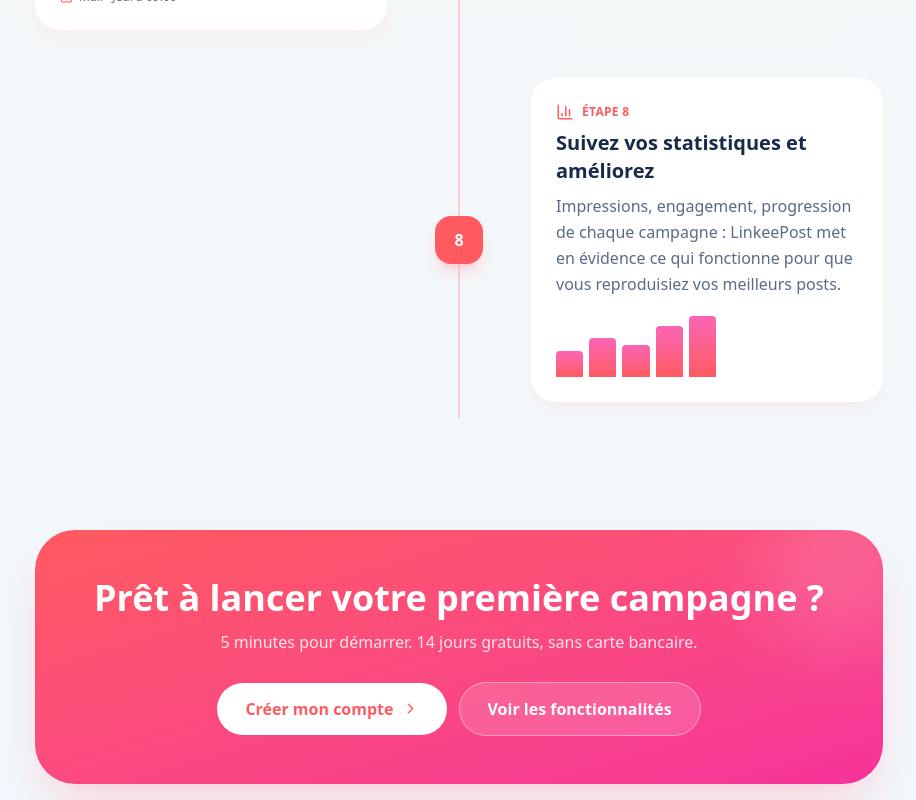
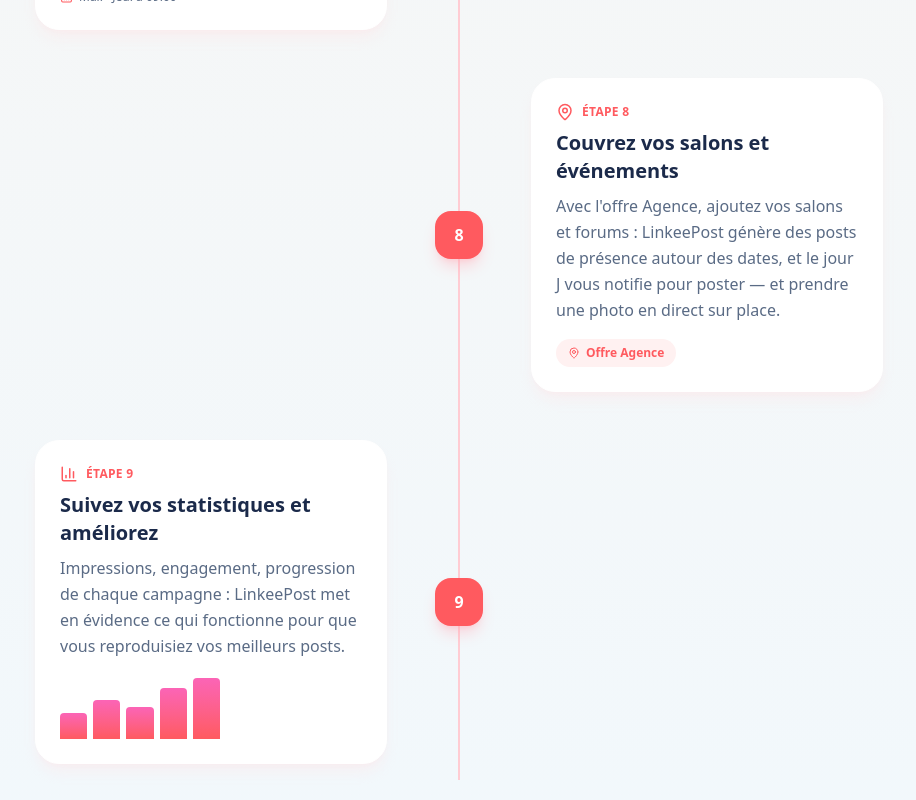
Before and after one commit to JacquesCastel/PostGenius, a Next.js app: page /comment-ca-marche in a window 1280 px wide. Shown: the part 2540-3340 px from the top of the page, without its empty margins (181-1097 px from the left). Built offline with nearby package versions, Linux system fonts and the light colour scheme.

Commit message:
feat: cartes accueil + etape evenements + module Evenements reserve Agence

```diff
--- a/app/comment-ca-marche/page.js
+++ b/app/comment-ca-marche/page.js
@@ -1,7 +1,7 @@
 import Link from "next/link";
 import {
   Sparkles, Megaphone, BarChart3, Check, ChevronRight, ShieldCheck,
-  CalendarDays, UserRound, Send, Linkedin, Eye,
+  CalendarDays, UserRound, Send, Linkedin, Eye, MapPin,
 } from "lucide-react";
 import SiteHeader from "@/components/SiteHeader";
 import SiteFooter from "@/components/SiteFooter";
@@ -67,6 +67,16 @@
     text: "Les posts partent seuls sur LinkedIn aux créneaux prévus, image comprise. Vous ne faites plus rien — votre présence tourne toute seule.",
     visual: (
       <p className="text-xs text-[#5a6b85] flex items-center gap-1.5"><CalendarDays size={13} className="text-[#ff5a5f]" /> Mar. · Jeu. à 09:00</p>
+    ),
+  },
+  {
+    icon: MapPin,
+    title: "Couvrez vos salons et événements",
+    text: "Avec l'offre Agence, ajoutez vos salons et forums : LinkeePost génère des posts de présence autour des dates, et le jour J vous notifie pour poster — et prendre une photo en direct sur place.",
+    visual: (
+      <span className="inline-flex items-center gap-1.5 text-xs font-semibold text-[#ff5a5f] bg-[#fff1f1] px-3 py-1.5 rounded-full">
+        <MapPin size={12} /> Offre Agence
+      </span>
     ),
   },
   {
--- a/app/page.js
+++ b/app/page.js
@@ -1,7 +1,7 @@
 import Link from "next/link";
 import {
   Sparkles, Megaphone, Eye, Clock, BarChart3, Image as ImageIcon,
-  Check, ChevronRight, ShieldCheck, CalendarDays, Layers, PlayCircle, ArrowUp,
+  Check, ChevronRight, ShieldCheck, CalendarDays, Layers, PlayCircle, ArrowUp, MapPin, UserRound,
 } from "lucide-react";
 import { getLanding } from "@/lib/landing";
 import SiteHeader from "@/components/SiteHeader";
@@ -18,11 +18,14 @@
 };
 
 const FEATURES = [
+  { icon: UserRound, title: "Profil de rédaction", text: "Activité, cible, marché, ton et rythme — décrits une fois (ou déduits de votre site par l'IA), et chaque contenu est calibré à votre image." },
   { icon: Megaphone, title: "Campagnes guidées par l'IA", text: "Un thème, un brief cadré par l'IA, un post d'exemple à valider — puis une série de posts qui progressent vers votre message clé." },
   { icon: Eye, title: "Veille connectée", text: "LinkeePost surveille les sources de votre secteur et ancre vos posts dans l'actualité. Un article pertinent devient un post." },
   { icon: Sparkles, title: "Votre style, pas un robot", text: "Contexte métier, cible, positionnement, consignes d'écriture : chaque post est rédigé avec votre ADN." },
   { icon: ImageIcon, title: "Illustrations générées", text: "Une image cohérente avec le contenu, générée par IA et publiée avec le post. Prompt automatique ou personnalisé." },
   { icon: Clock, title: "Publication à votre rythme", text: "Choisissez vos jours et votre heure : les posts partent seuls, après votre validation si vous le souhaitez." },
+  { icon: MapPin, title: "Module Événements", text: "Salons et forums : posts de présence générés et programmés autour des dates. Le jour J, une notification vous invite à poster une photo en direct. (Offre Agence)" },
+  { icon: Layers, title: "Carrousels & vidéos", text: "Au-delà du post simple : carrousels (plan de slides) et scripts vidéo générés par l'IA, prêts à publier — les formats qui engagent le plus." },
   { icon: BarChart3, title: "Statistiques et suivi", text: "Progression de chaque campagne, posts publiés et à venir, vues et engagement — pour savoir ce qui fonctionne." },
 ];
 
```
